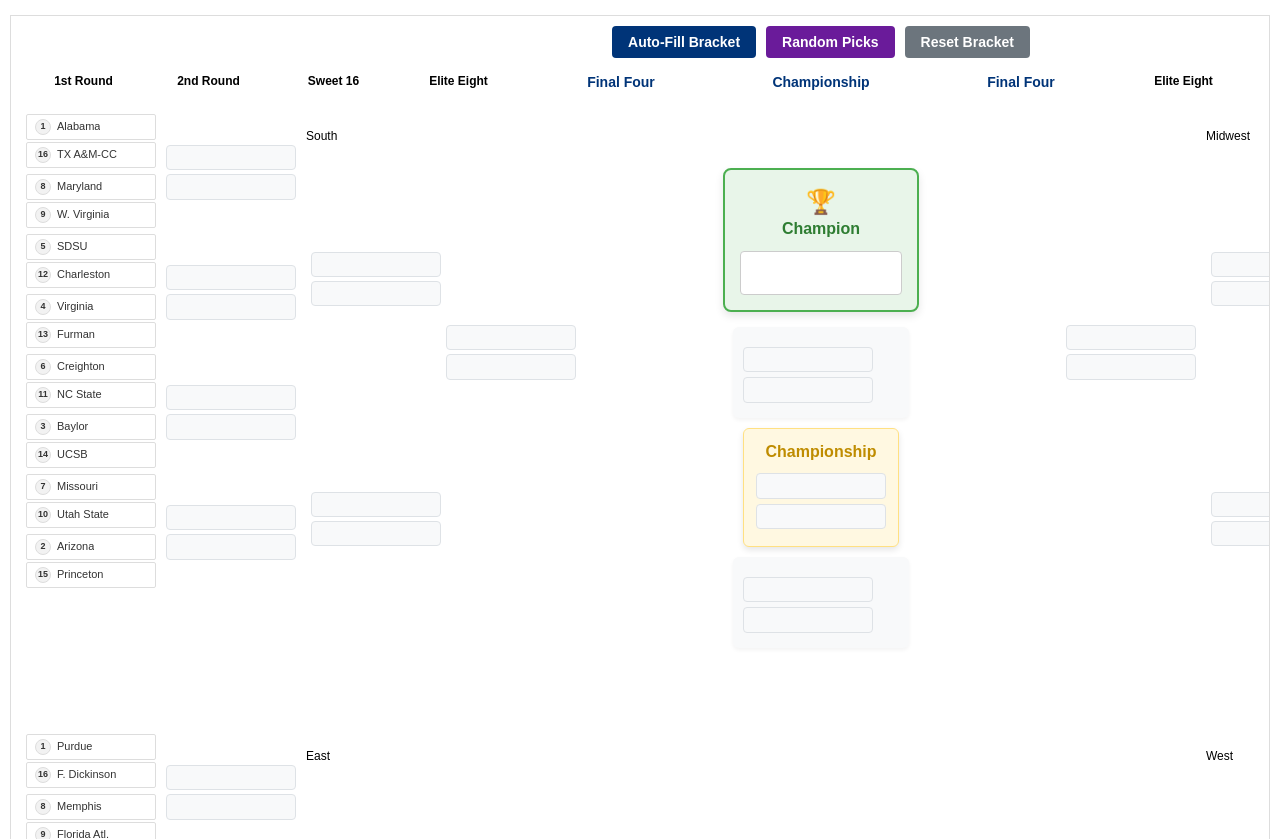
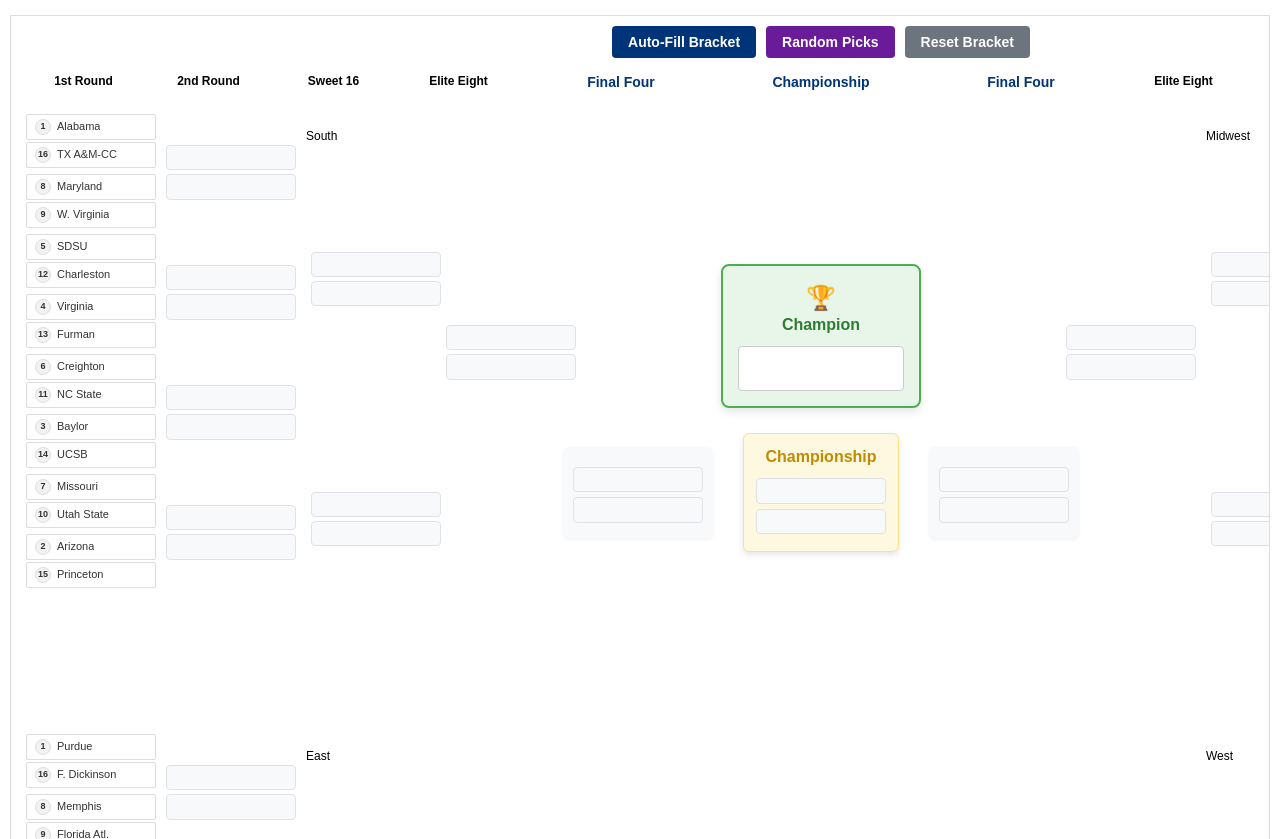
Before and after one commit to gregbkatz/madness, a Flask app: page / in a window 1280 px wide. Shown: the part 55-894 px from the top of the page. Run offline with Flask 2, Linux system fonts and the light colour scheme; data that the repository does not hold is empty; some libraries are stand-ins or nearby versions.

Commit message:
fix final four to be right and left

```diff
--- a/static/css/styles.css
+++ b/static/css/styles.css
@@ -571,3 +571,14 @@ html {
 .bracket-container {
     -ms-overflow-style: scrollbar;
 }
+
+/* Add the semifinal-container class to ensure horizontal layout */
+.semifinal-container {
+    display: flex;
+    flex-direction: row;
+    justify-content: center;
+    align-items: center;
+    width: 100%;
+    min-width: 700px;
+    margin: 0 auto;
+}
```
